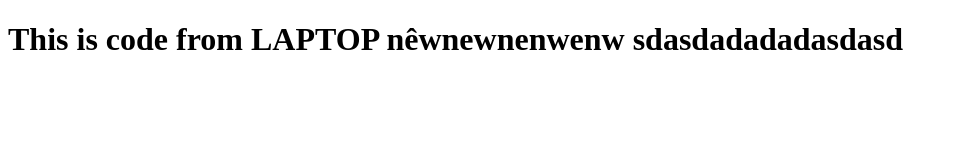
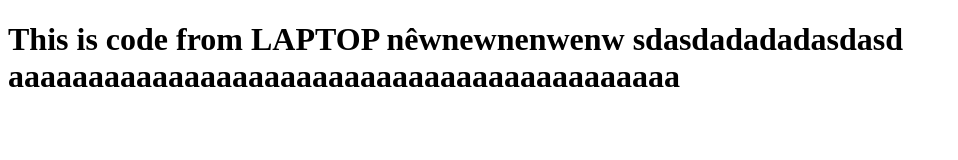
Before and after one commit to taducduy123/TestGit01, a plain HTML site: page index.html in a window 1280 px wide. Shown: the whole page, without its empty margins (0-958 px from the left). Drawn offline with Linux system fonts and the light colour scheme.

Commit message:
main update

```diff
--- a/index.html
+++ b/index.html
@@ -10,6 +10,7 @@
         This is code from LAPTOP
         nêwnewnenwenw
         sdasdadadadasdasd
+        aaaaaaaaaaaaaaaaaaaaaaaaaaaaaaaaaaaaaaaaaa
     </h1>
 </body>
 </html>
```
